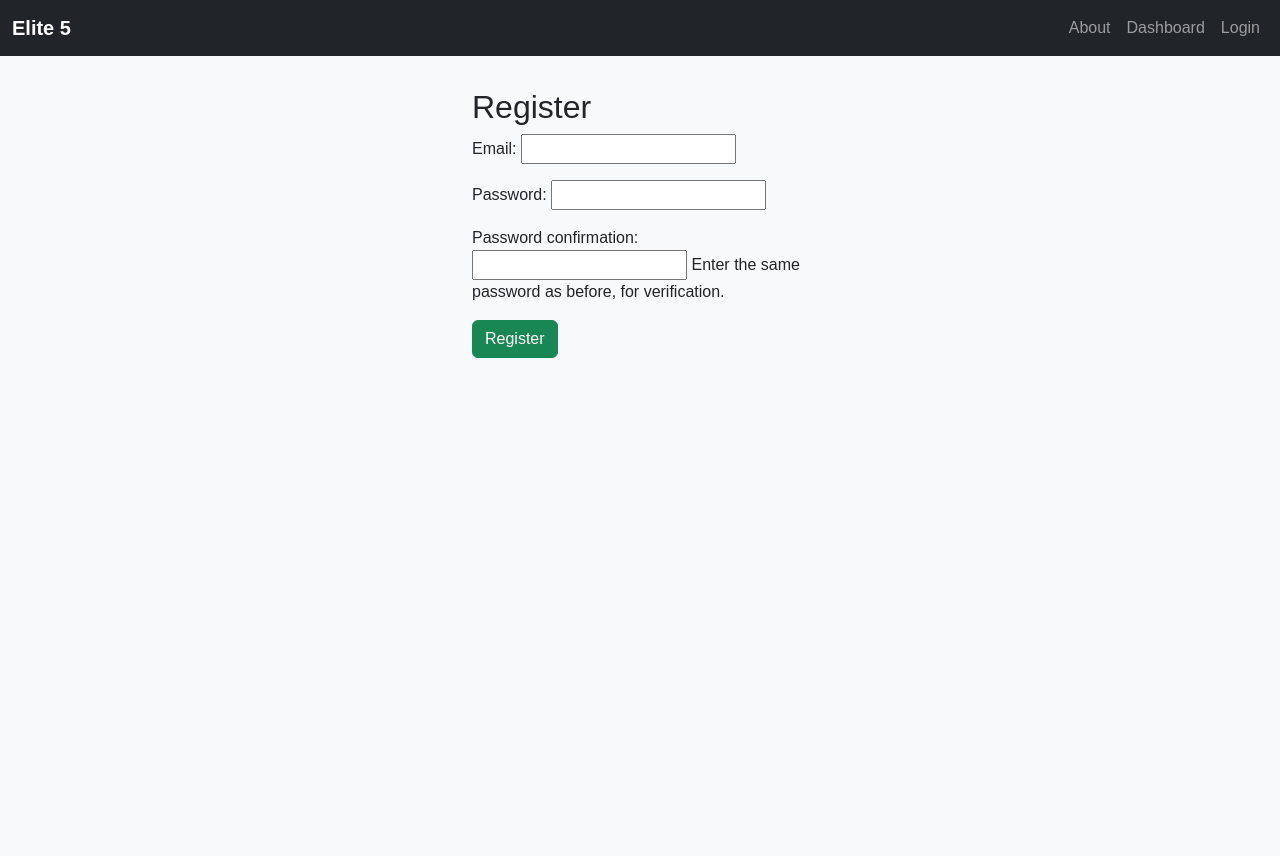
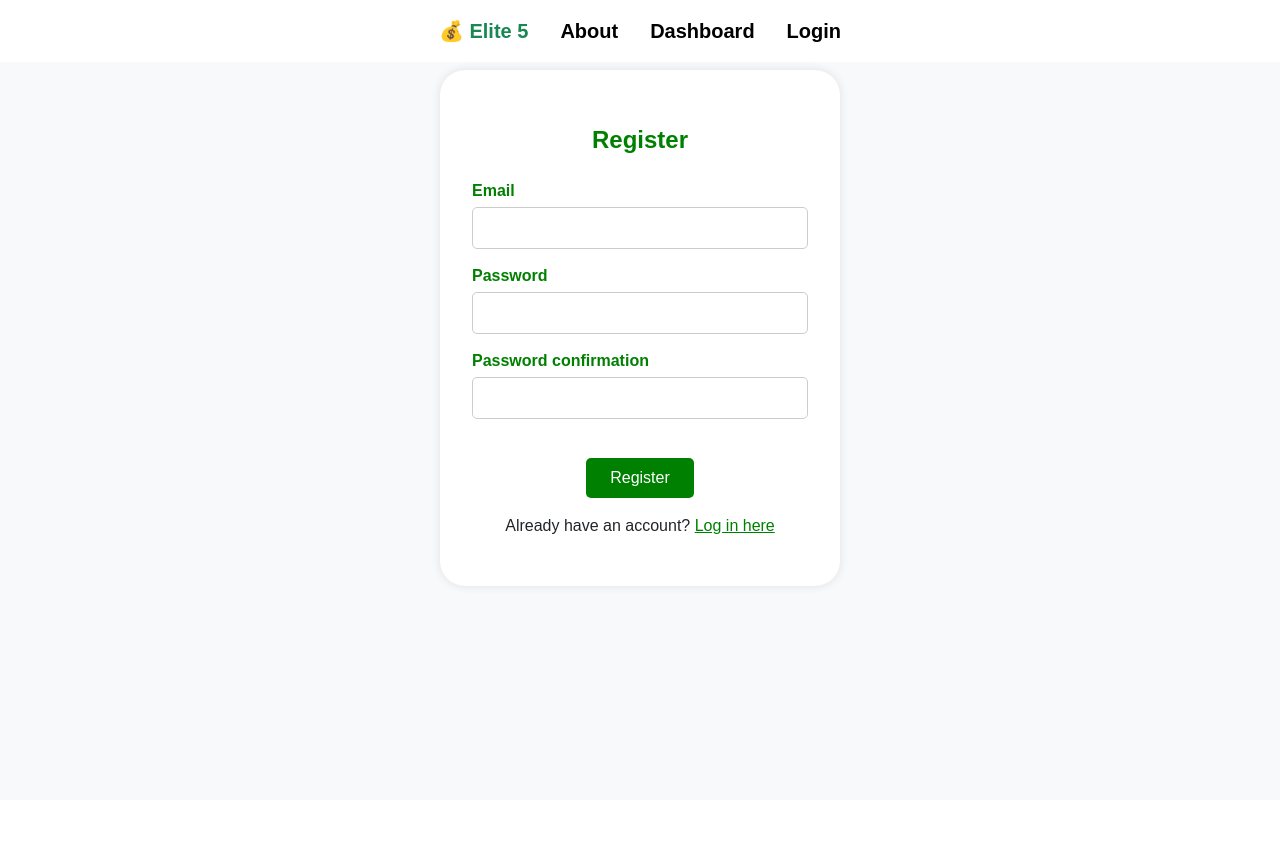
Before and after one commit to DePaul-Spring-2025-CSC-394-903/final-project-poc-team-5, a Django app: page /register/ in a window 1280 px wide. After the commit the page ends 589 px from the top, so only its background shows below. Run offline with Django 4.2, Linux system fonts and the light colour scheme.

Commit message:
Styled Nav, Login, Register

```diff
--- a/main/templates/main/base.html
+++ b/main/templates/main/base.html
@@ -22,34 +22,88 @@
     </style>
 </head>
 <body>
-    <!-- Navigation -->
-    <nav class="navbar navbar-expand-lg navbar-dark bg-dark">
-        <div class="container-fluid">
-            <a class="navbar-brand" href="{% url 'landing' %}">
-                {{ APPNAME|default:"Elite 5" }}
-            </a>
-            <button class="navbar-toggler" type="button" data-bs-toggle="collapse" data-bs-target="#navbarNav">
+
+<nav class="navbar navbar-expand-lg navbar-light bg-white fixed-top mb-3" id="customNavbar">
+  <div class="container d-flex justify-content-center align-items-center" style="max-width: 80%;">
+    <button class="navbar-toggler" type="button" data-bs-toggle="collapse" data-bs-target="#navbarNav" aria-controls="navbarNav" aria-expanded="false" aria-label="Toggle navigation">
       <span class="navbar-toggler-icon"></span>
     </button>
-            <div class="collapse navbar-collapse justify-content-end" id="navbarNav">
-                <ul class="navbar-nav">
-                    <li class="nav-item"><a class="nav-link" href="{% url 'about' %}">About</a></li>
-                    <li class="nav-item"><a class="nav-link" href="{% url 'dashboard' %}">Dashboard</a></li>
+    <div class="collapse navbar-collapse justify-content-center" id="navbarNav">
+      <ul class="navbar-nav d-flex flex-row align-items-center">
+        <li class="nav-item d-flex align-items-center">
+          <a class="nav-link fs-5 mx-2 text-success no-hover" href="{% url 'landing' %}">
+            💰 {{ APPNAME|default:"Elite 5" }}
+          </a>
+        </li>
+        <li class="nav-item"><a class="nav-link fs-5 mx-2" href="{% url 'about' %}">About</a></li>
+        <li class="nav-item"><a class="nav-link fs-5 mx-2" href="{% url 'dashboard' %}">Dashboard</a></li>
         {% if user.is_authenticated %}
-                        <li class="nav-item"><span class="nav-link disabled">{{ user.username }}</span></li>
-                        <li class="nav-item"><a class="nav-link" href="{% url 'logout' %}">Logout</a></li>
+          <li class="nav-item"><span class="nav-link fs-5 mx-2 disabled">{{ user.username }}</span></li>
+          <li class="nav-item"><a class="nav-link fs-5 mx-2" href="{% url 'logout' %}">Logout</a></li>
         {% else %}
-                        <li class="nav-item"><a class="nav-link" href="{% url 'login' %}">Login</a></li>
+          <li class="nav-item"><a class="nav-link fs-5 mx-2" href="{% url 'login' %}">Login</a></li>
         {% endif %}
       </ul>
     </div>
   </div>
 </nav>
 
+<style>
+  .navbar-nav .nav-link {
+    color: black;
+    font-weight: bold;
+    position: relative;
+  }
+
+  .navbar-nav .nav-link.text-success {
+    color: green;
+  }
+
+  /* Remove underline hover effect for APPNAME */
+  .navbar-nav .nav-link.no-hover::after {
+    display: none;
+  }
+
+  /* Underline hover effect for other nav links */
+  .navbar-nav .nav-link:not(.no-hover)::after {
+    content: '';
+    position: absolute;
+    width: 0;
+    height: 2px;
+    display: block;
+    background: green;
+    transition: width 0.3s;
+    bottom: 0;
+    left: 0;
+  }
+
+  .navbar-nav .nav-link:not(.no-hover):hover::after {
+    width: 100%;
+  }
+</style>
+
+<script>
+  window.addEventListener('scroll', function () {
+    const navbar = document.getElementById('customNavbar');
+    if (window.scrollY > 50) {
+      navbar.querySelector('.container').style.maxWidth = '100%';
+    } else {
+      navbar.querySelector('.container').style.maxWidth = '80%';
+    }
+  });
+</script>
+
+
+
   <!-- Main Content -->
     <main>
         {% block content %}{% endblock %}
     </main>
+  <style>
+    main {
+    padding-top: 70px; /* Adjust as needed to your navbar height */
+  }
+  </style>
 
     <script src="https://cdn.jsdelivr.net/npm/bootstrap@5.3.2/dist/js/bootstrap.bundle.min.js"></script>
 </body>
--- a/main/templates/main/register.html
+++ b/main/templates/main/register.html
@@ -1,11 +1,53 @@
 {% extends "main/base.html" %}
+
 {% block content %}
-<div style="max-width: 400px; margin: auto; padding: 2em;">
-    <h2>Register</h2>
-    <form method="post">
+<div style="max-width: 400px; margin: auto; padding: 2em; background-color: white; border-radius: 25px; box-shadow: 0 0 10px rgba(0,0,0,0.1); transition: 0.4s ease-in-out;">
+    <h2 style="text-align: center; margin: 1em; color: green; font-size: 1.5em; font-weight: bold;">Register</h2>
+
+    {% if form.errors %}
+        <div style="color: red; margin-bottom: 1em;">
+            {% for error in form.non_field_errors %}
+                <p>{{ error }}</p>
+            {% endfor %}
+        </div>
+    {% endif %}
+
+    <form method="post" style="display: flex; flex-direction: column; gap: 15px;">
         {% csrf_token %}
-        {{ form.as_p }}
-        <button type="submit" class="btn btn-success">Register</button>
+        {% for field in form %}
+            <div style="display: flex; flex-direction: column;">
+                <label for="{{ field.id_for_label }}" style="color: green; font-weight: bold; margin-bottom: 0.25em;">{{ field.label }}</label>
+                {{ field }}
+                {% if field.errors %}
+                    <div style="color: red; font-size: 0.9em;">{{ field.errors|striptags }}</div>
+                {% endif %}
+            </div>
+        {% endfor %}
+        <div style="display: flex; justify-content: center; gap: 0.5em; margin-top: 1.5em;">
+            <button type="submit" style="padding: 0.5em 1.5em; border-radius: 5px; border: none; background-color: green; color: white; transition: 0.4s ease-in-out;">Register</button>
+        </div>
     </form>
+
+    <p style="margin-top: 1em; text-align: center;">
+        Already have an account?
+        <a href="{% url 'login' %}" style="color: green; text-decoration: underline;">Log in here</a>
+    </p>
 </div>
+
+<style>
+  input {
+    background: none;
+    border: 1px solid #ccc;
+    border-radius: 5px;
+    padding: 0.5em;
+    outline: none;
+    width: 100%;
+    color: #333;
+    transition: border-color 0.3s;
+  }
+
+  input:focus {
+    border-color: green;
+  }
+</style>
 {% endblock %}
```
Also changed, not shown: main/templates/main/login.html (+39 -13 lines). Lines whose indentation alone changed are shown as unchanged.
